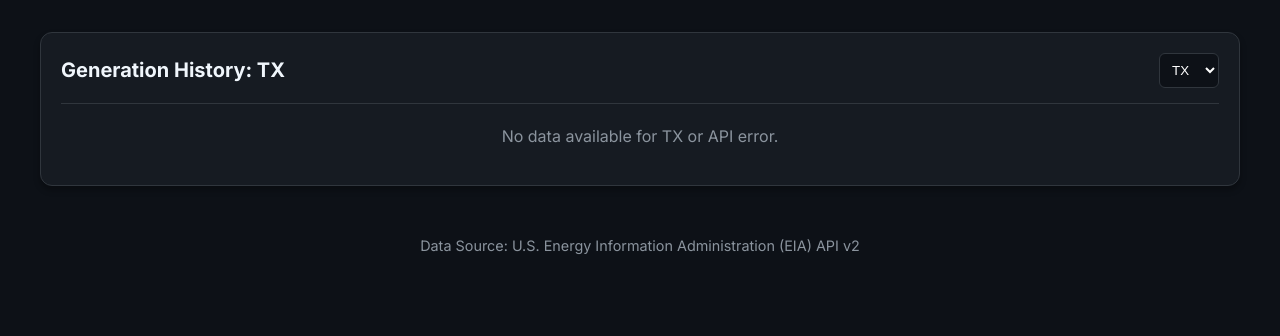
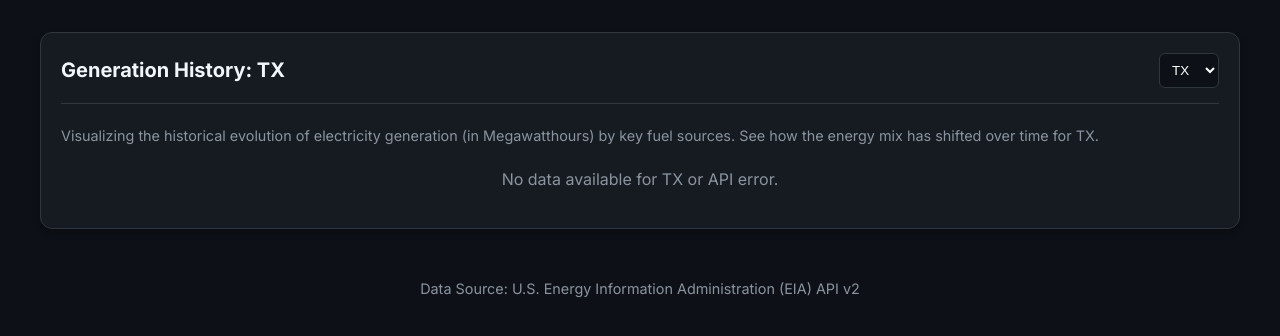
Before and after one commit to Gkodkod/django-energy-dashboard, a Django app: page /state/ in a window 1280 px wide. Shown: the part 130-466 px from the top of the page. Run offline with Django 5.2, Linux system fonts and the light colour scheme; data that the repository does not hold is empty.

Commit message:
Add descriptive text to charts and fix template syntax

```diff
--- a/dashboard/templates/dashboard/index.html
+++ b/dashboard/templates/dashboard/index.html
@@ -31,6 +31,10 @@
         <div class="dashboard-grid">
             <div class="card">
                 <h2>US48 Hourly Demand (Last 24h)</h2>
+                <p style="color: var(--text-secondary); font-size: 0.9rem; margin-bottom: 15px;">
+                    This chart shows the total electricity demand (in Megawatthours) across the Contiguous United States
+                    (Lower 48) for the past 24 hours. Data is updated hourly.
+                </p>
                 <div class="chart-container">
                     <canvas id="demandChart"></canvas>
                 </div>
--- a/dashboard/templates/dashboard/state_analysis.html
+++ b/dashboard/templates/dashboard/state_analysis.html
@@ -38,6 +38,12 @@
                         </select>
                     </form>
                 </div>
+
+                <p style="color: var(--text-secondary); font-size: 0.9rem; margin-bottom: 20px;">
+                    Visualizing the historical evolution of electricity generation (in Megawatthours) by key fuel
+                    sources.
+                    See how the energy mix has shifted over time for {{ selected_state }}.
+                </p>
 
                 {% if state_data %}
                 <div class="chart-container">
```
